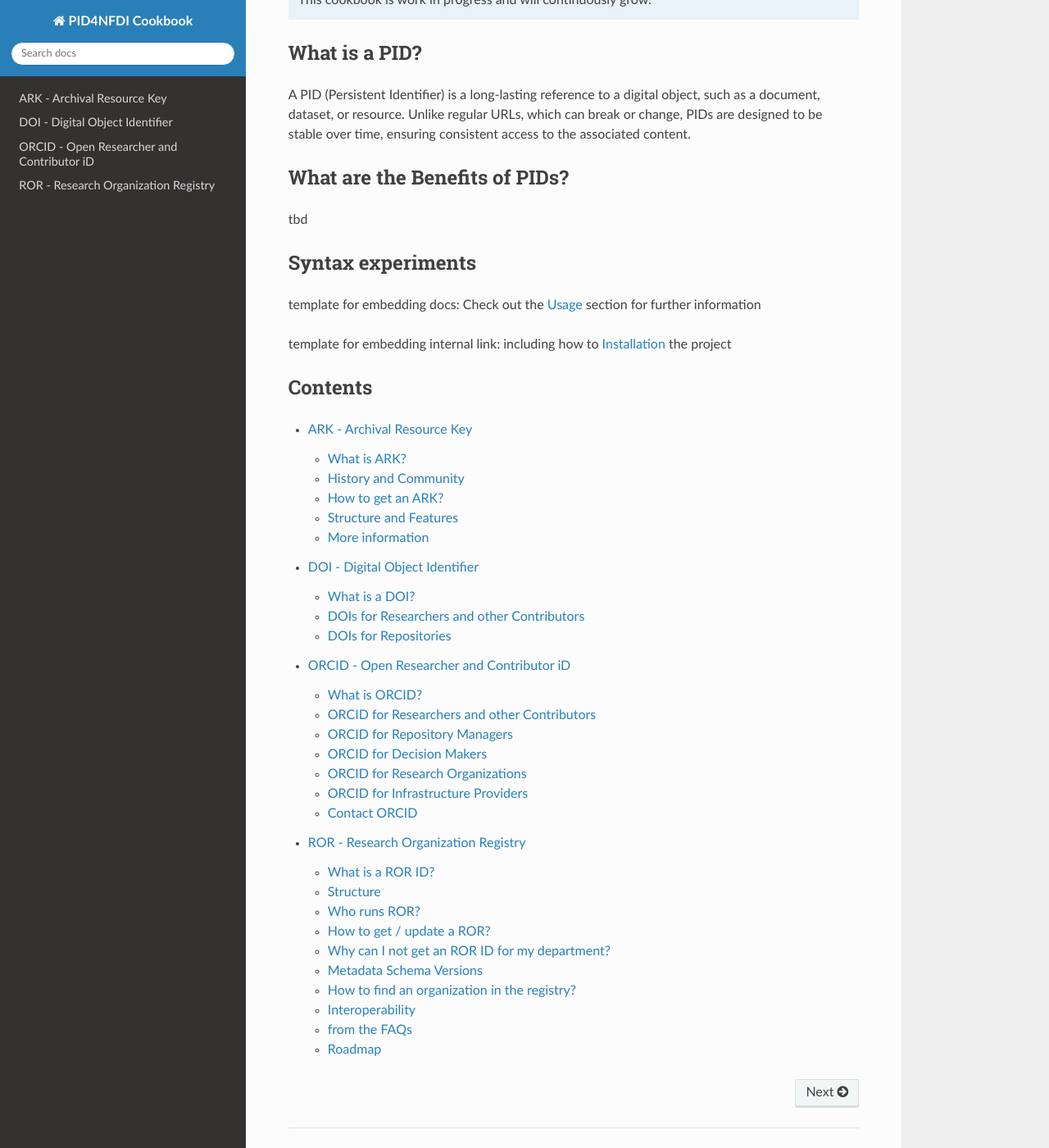
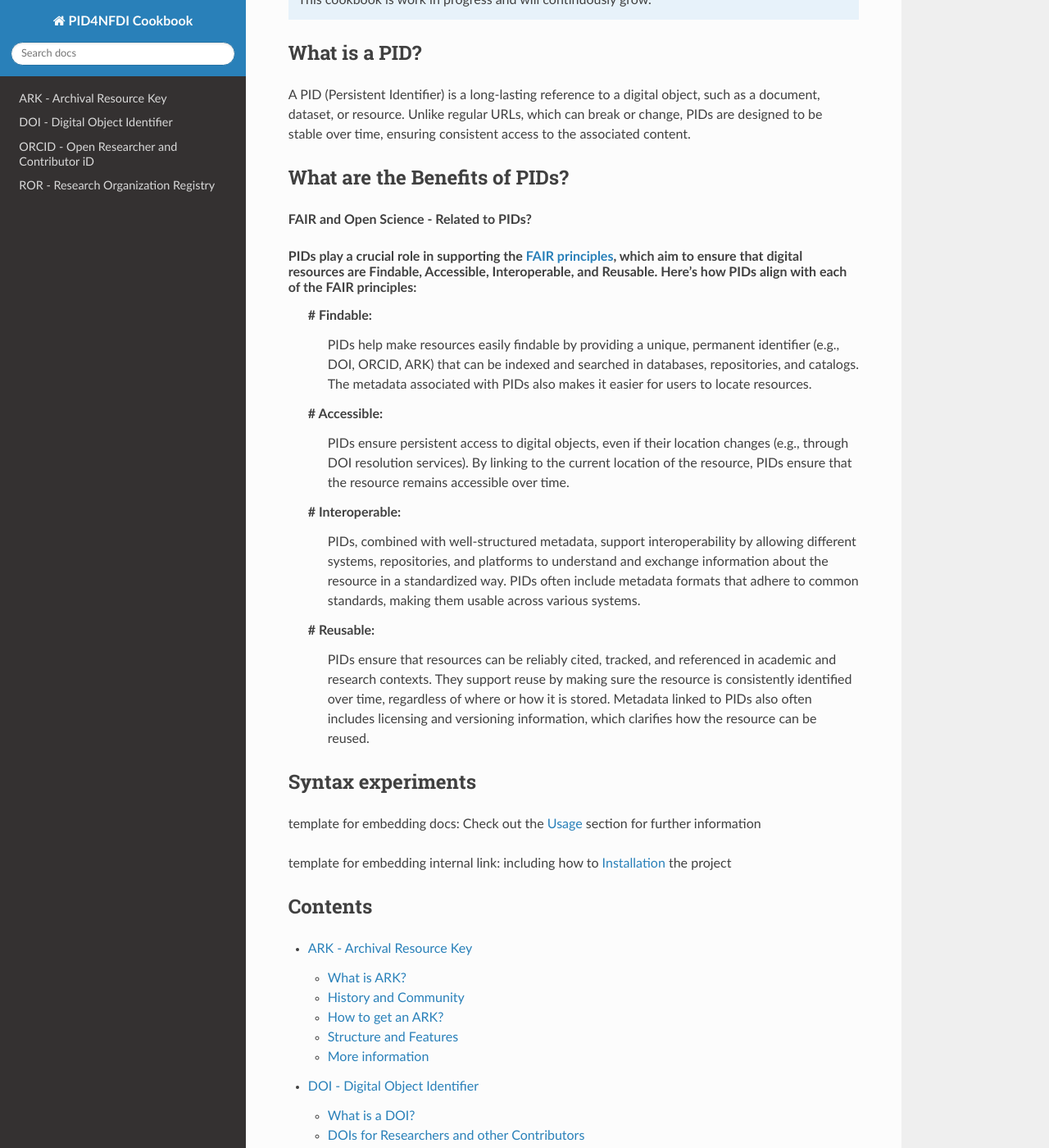
Before and after one commit to stephw-tib/pid4nfdi-training, a Sphinx documentation site: the page built from docs/source/index.rst, in a window 1280 px wide and 1400 px high, scrolled down 477 px. Shown: the whole window at 82% size. Built offline with Sphinx 7.4.7 and the Read the Docs theme 3.1.0, drawn with Linux system fonts in a browser that asks for light colours; pages that are not in the unit, such as notebooks, are missing from menus.

Commit message:
Update index.rst
add FAIR

Signed-off-by: stephw-tib <62946028+stephw-tib@users.noreply.github.com>

```diff
--- a/docs/source/index.rst
+++ b/docs/source/index.rst
@@ -20,7 +20,18 @@ ensuring consistent access to the associated content.
 
 What are the Benefits of PIDs?
 -----------------------------
-tbd
+
+**FAIR and Open Science - Related to PIDs?**
+
+PIDs play a crucial role in supporting the `FAIR principles <https://doi.org/10.1038/sdata.2016.18>`_, which aim to ensure that digital resources are Findable, Accessible, Interoperable, and Reusable. Here's how PIDs align with each of the FAIR principles:
+  # **Findable:**
+   PIDs help make resources easily findable by providing a unique, permanent identifier (e.g., DOI, ORCID, ARK) that can be indexed and searched in databases, repositories, and catalogs. The metadata associated with PIDs also makes it easier for users to locate resources.
+  # **Accessible:**
+   PIDs ensure persistent access to digital objects, even if their location changes (e.g., through DOI resolution services). By linking to the current location of the resource, PIDs ensure that the resource remains accessible over time.
+  # **Interoperable:**
+   PIDs, combined with well-structured metadata, support interoperability by allowing different systems, repositories, and platforms to understand and exchange information about the resource in a standardized way. PIDs often include metadata formats that adhere to common standards, making them usable across various systems.
+  # **Reusable:**
+   PIDs ensure that resources can be reliably cited, tracked, and referenced in academic and research contexts. They support reuse by making sure the resource is consistently identified over time, regardless of where or how it is stored. Metadata linked to PIDs also often includes licensing and versioning information, which clarifies how the resource can be reused.
 
 
 
```
